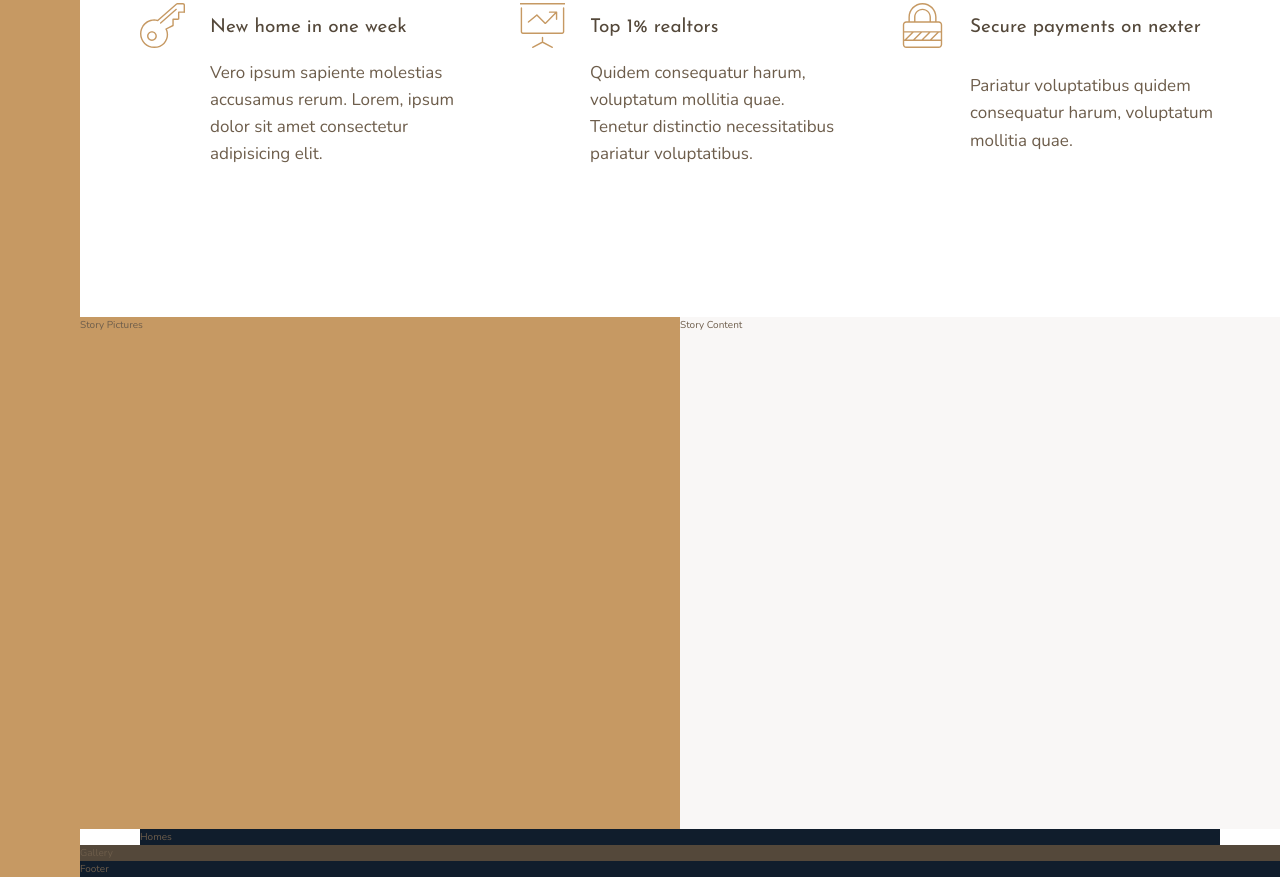
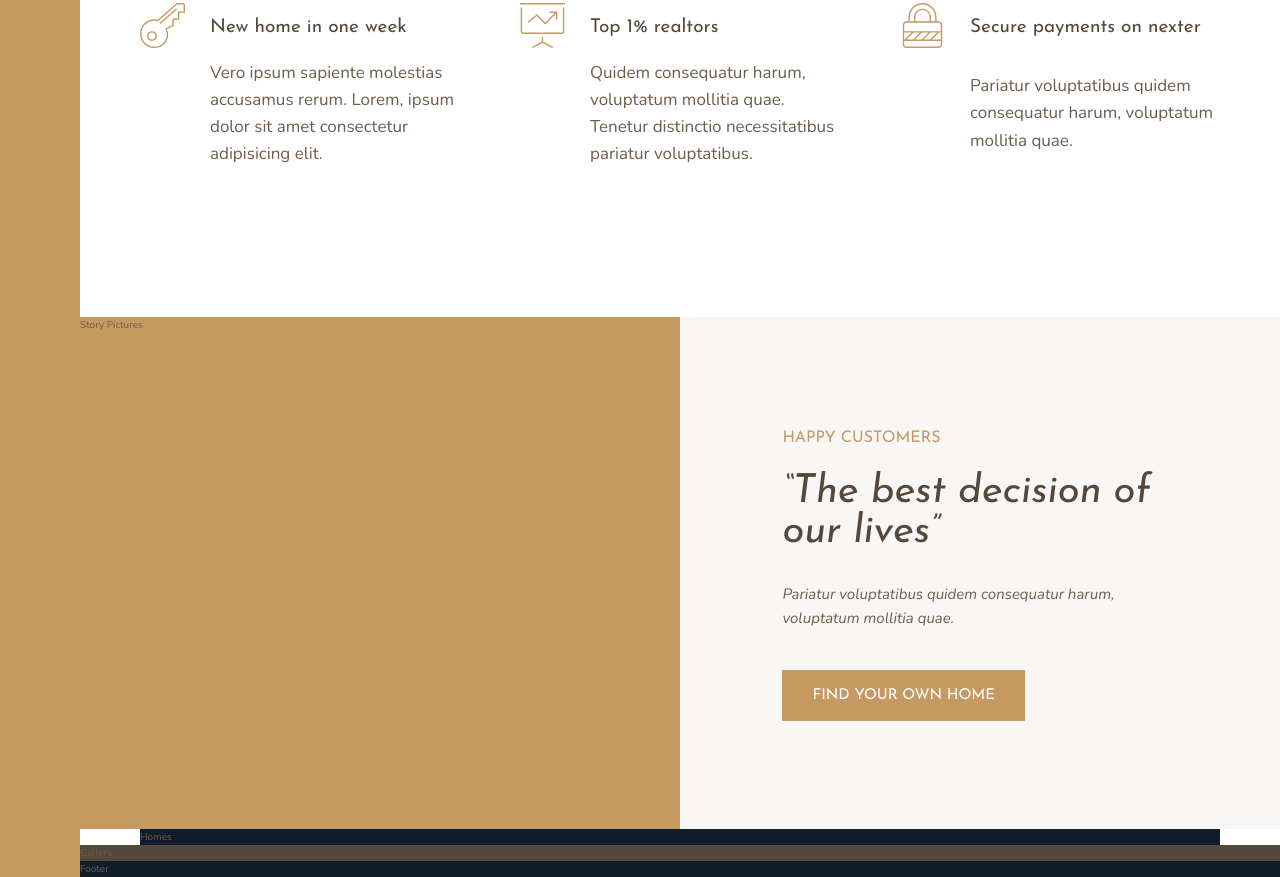
Before and after one commit to Vaggelis-Giannakosian/nexter, a website: page index.html in a window 1280 px wide. Shown: the part 991-1868 px from the top of the page. Drawn offline with nearby package versions, Linux system fonts and the light colour scheme.

Commit message:
created initial design of stories content section

```diff
--- a/index.html
+++ b/index.html
@@ -87,7 +87,10 @@
         Story Pictures
     </div>
     <div class="story__content">
-        Story Content
+        <h3 class="heading-3 mb-sm">Happy Customers</h3>
+        <h2 class="heading-2 heading-2--dark mb-md">&ldquo;The best decision of our lives&rdquo;</h2>
+        <p class="story__text">Pariatur voluptatibus quidem consequatur harum, voluptatum mollitia quae.</p>
+        <button class="btn">Find your own home</button>
     </div>
 
     <section class="homes">
--- a/sass/_story.scss
+++ b/sass/_story.scss
@@ -8,8 +8,21 @@
   }
 
   &__content{
+    display: flex;
+    flex-direction: column;
+    justify-content: center;
+    align-items: flex-start;
+
     background-color: $color-grey-light-1;
     grid-column: col-start 5 / full-end;
+
+    padding:6rem 8vw;
+  }
+
+  &__text{
+    font-size: 1.5rem;
+    font-style:italic;
+    margin-bottom: 4rem;
   }
 
 }
--- a/sass/_typography.scss
+++ b/sass/_typography.scss
@@ -11,12 +11,18 @@
 
 .heading-2{
   @extend %heading;
-
+  font-size: 4rem;
+  font-style: italic;
+  line-height: 1;
+  &--light{color:$color-grey-light-1};
+  &--dark{color:$color-grey-dark-1};
 }
 
 .heading-3{
   @extend %heading;
-
+  font-size: 1.6rem;
+  color:$color-primary;
+  text-transform: uppercase;
 }
 
 .heading-4{
@@ -26,3 +32,35 @@
   &--light{color:$color-grey-light-1};
   &--dark{color:$color-grey-dark-1};
 }
+
+.btn{
+  background-color: $color-primary;
+  color:white;
+  border:none;
+  border-radius: 0;
+  font-family: $font-display;
+  font-size: 1.5rem;
+  text-transform: uppercase;
+  padding:1.8rem 3rem;
+  cursor: pointer;
+  transition: all .2s;
+  &:hover{
+    background-color: $color-primary-dark;
+  }
+}
+
+.mb-sm{
+  margin-bottom:2rem;
+}
+
+.mb-md{
+  margin-bottom:3rem;
+}
+
+.mb-lg{
+  margin-bottom:4rem;
+}
+
+.mb-hg{
+  margin-bottom:8rem;
+}
```
Also changed, not shown: css/style.css.
